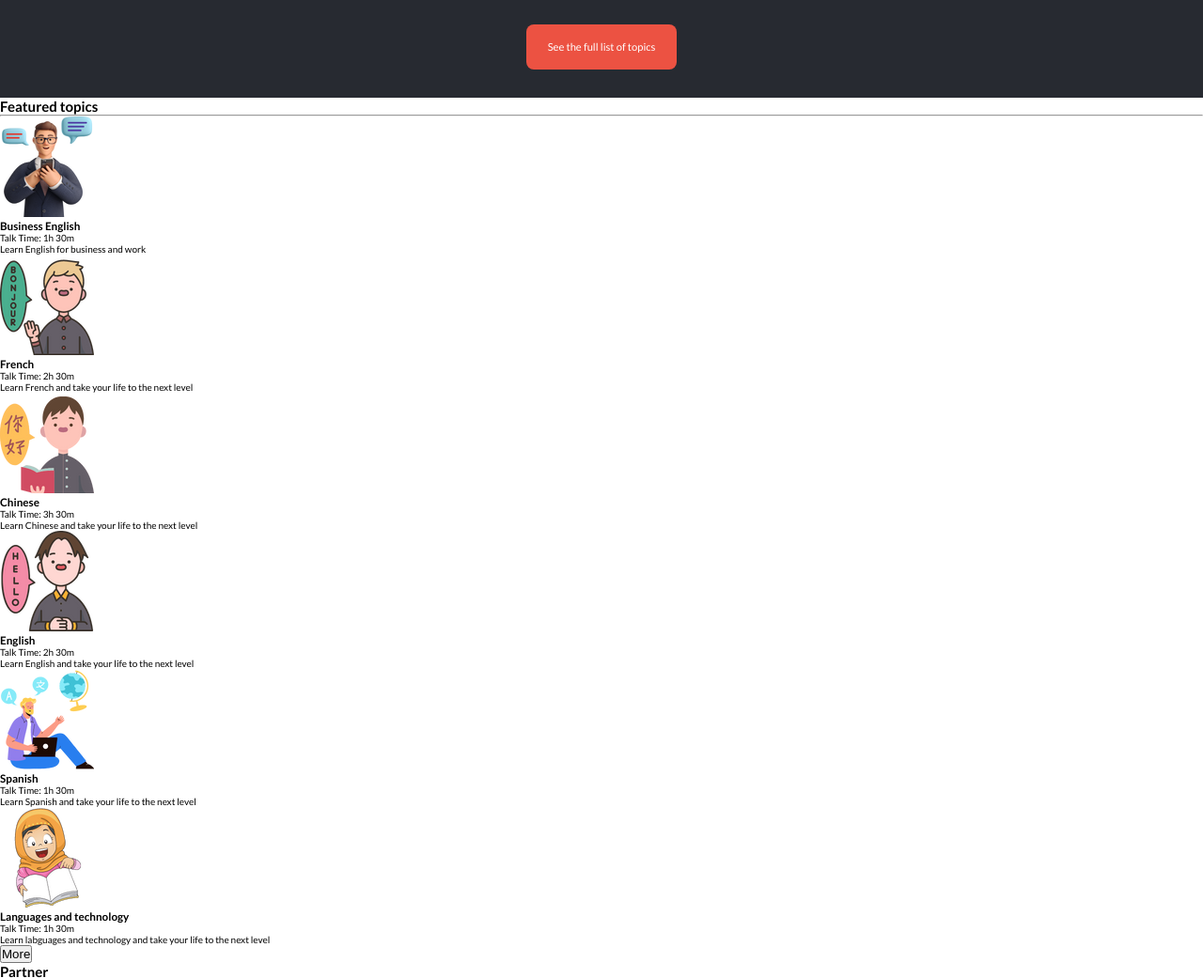
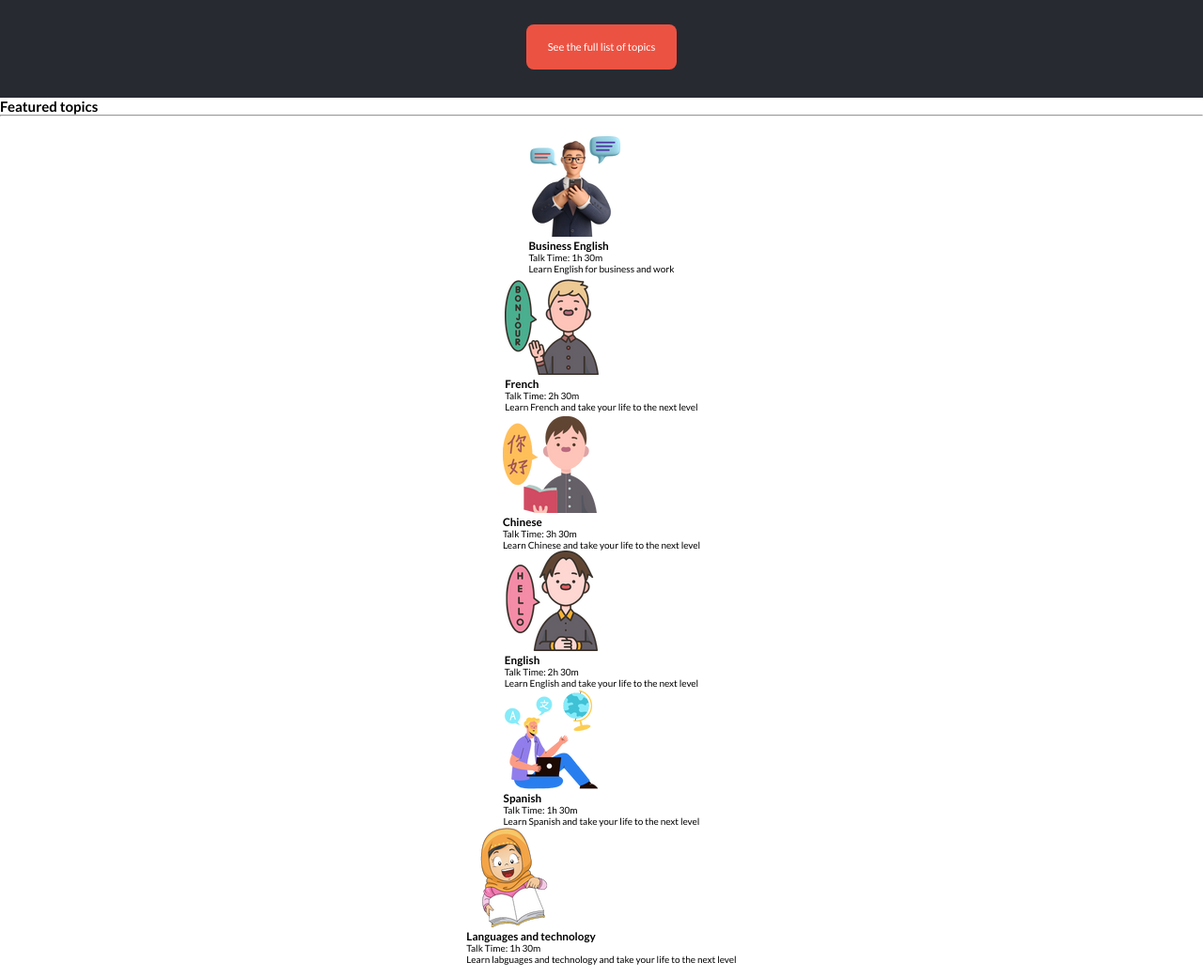
Before and after one commit to Alejandroq12/polyglot-talk, a website: page index.html in a window 1280 px wide. Shown: the part 887-1928 px from the top of the page at 94% size. Drawn offline with Linux system fonts and the light colour scheme.

Commit message:
Add style to main container in section three

```diff
--- a/assets/css/style.css
+++ b/assets/css/style.css
@@ -401,3 +401,14 @@ body {
   border-radius: 0.5rem;
   background-color: var(--orange);
 }
+
+/* Section Three */
+.section-three__container {
+  display: flex;
+  flex-direction: column;
+  justify-content: center;
+  align-items: center;
+  padding: 1rem;
+  margin: 0.3rem;
+  border: none;
+}
```
